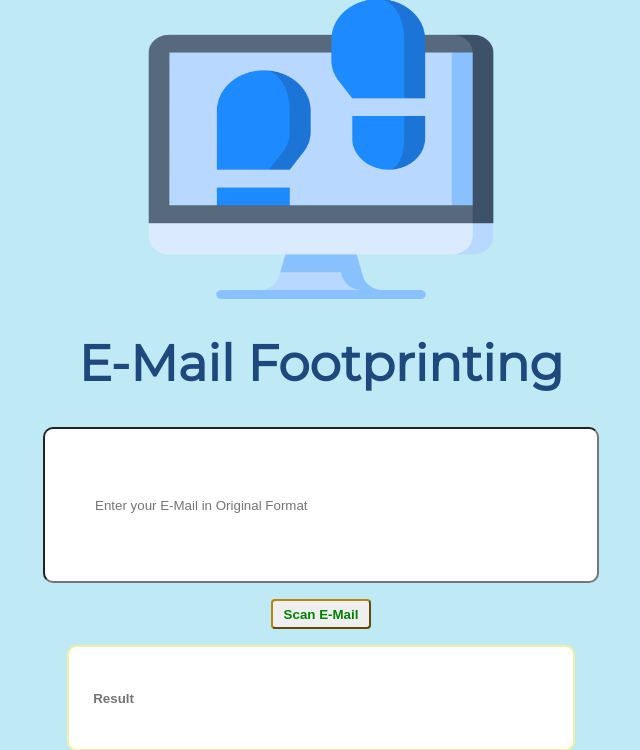
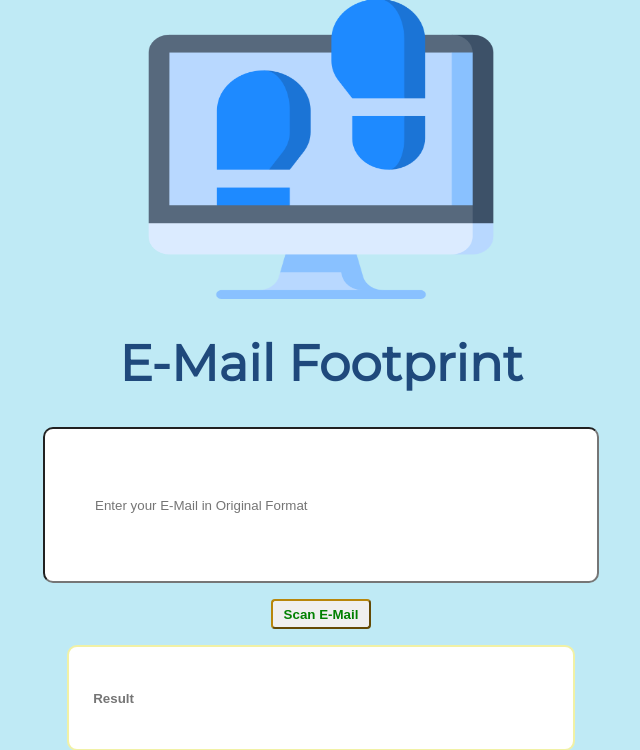
Before and after one commit to Harshdeep-Sh/E-Mail_Footprint, a Flask app: page / in a window 1280 px wide. Shown: the part 114-864 px from the top of the page, without its empty margins (319-959 px from the left). Run offline with Flask 2, Linux system fonts and the light colour scheme.

Commit message:
Update index.html

```diff
--- a/templates/index.html
+++ b/templates/index.html
@@ -8,7 +8,7 @@
 {% block body%}
 
     <img src="/static/Footprinting.png">
-        <h1>E-Mail Footprinting</h1>
+        <h1>E-Mail Footprint</h1>
     <form action="/check" method='POST'>
         <p> <input type="text" id="text" name='text' placeholder="Enter your E-Mail in Original Format"> </p>
         <p>   <input type="submit" id="ScanWebsite" value="Scan E-Mail"></p>
```
